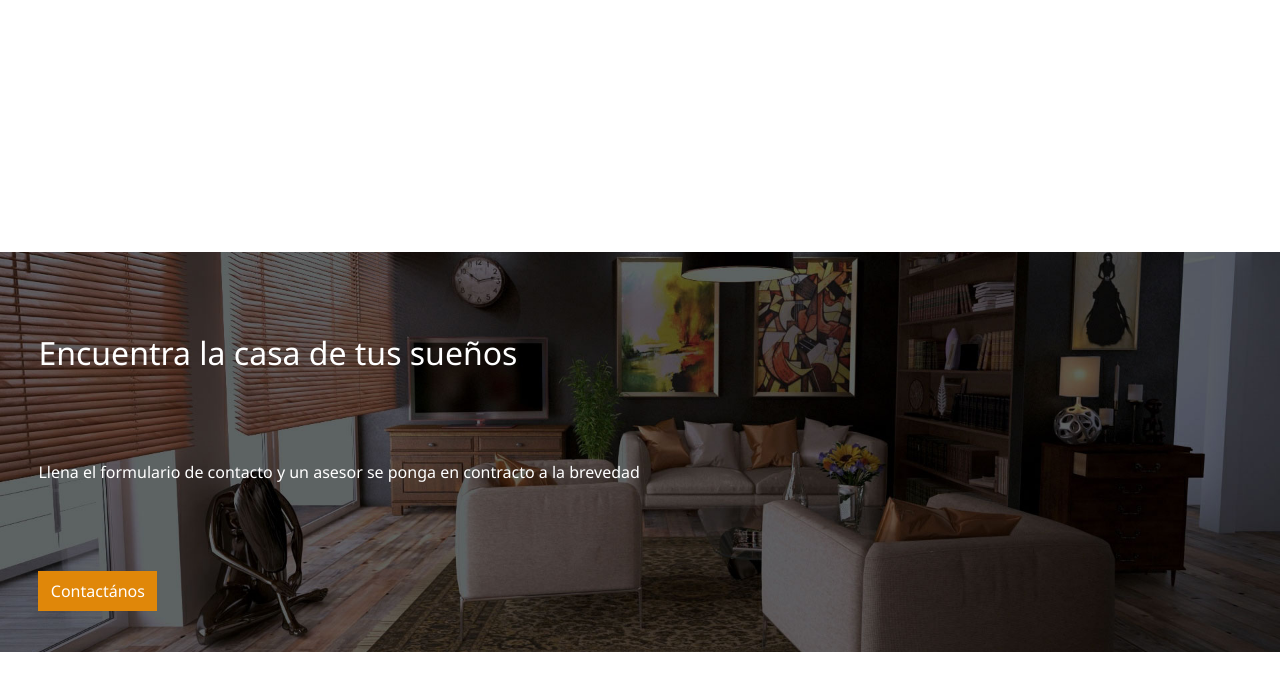
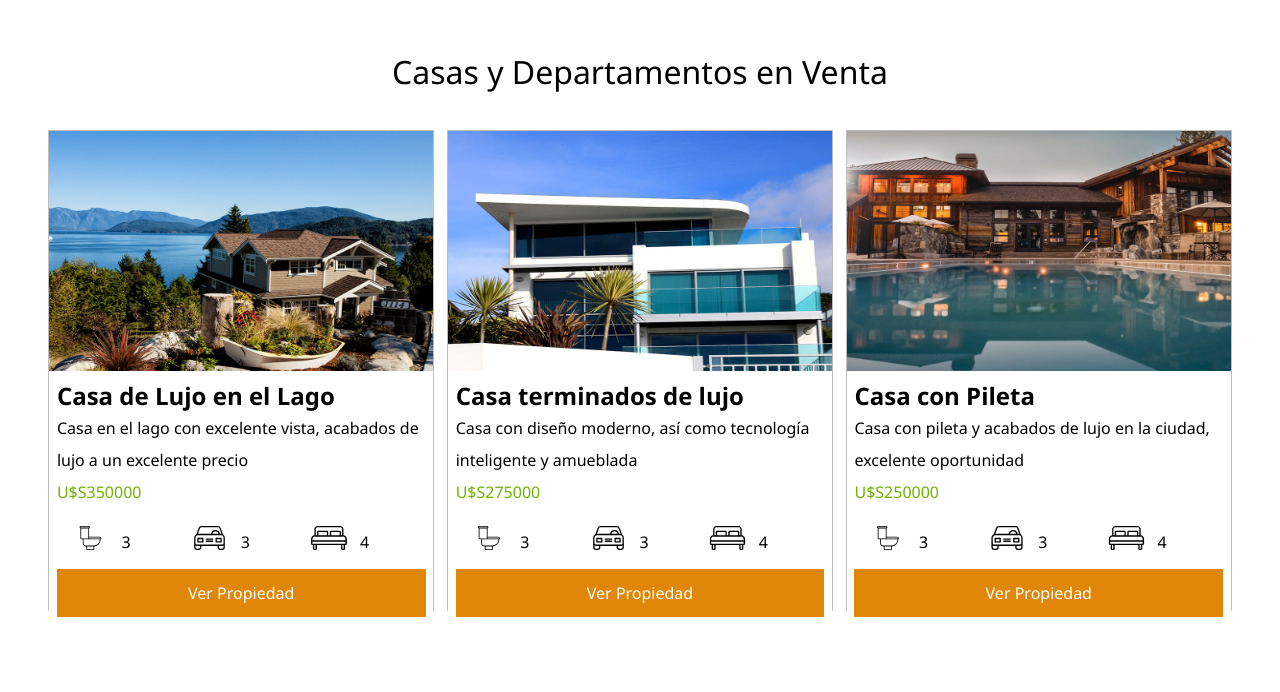
Before and after one commit to GGomez98/TP_LABO3_GASTON_GOMEZ, a plain HTML site: page index.html in a window 1280 px wide. Shown: the part 1588-2280 px from the top of the page. Drawn offline with Linux system fonts and the light colour scheme.

Commit message:
Simulacion del consumo de apis

```diff
--- a/script.js
+++ b/script.js
@@ -0,0 +1,101 @@
+console.log("Cargando la pagina")
+
+document.addEventListener("DOMContentLoaded",onInit);
+
+let viviendas = [
+    {
+        id: 1,
+        titulo: "Casa de Lujo en el Lago",
+        imagen : "./images/anuncio1.jpg",
+        descripcion: "Casa en el lago con excelente vista, acabados de lujo a un excelente precio",
+        precio: 350000,
+        banios:3,
+        garages: 3,
+        habitaciones: 4
+    },
+    {
+        id: 1,
+        titulo: "Casa terminados de lujo",
+        imagen : "./images/anuncio2.jpg",
+        descripcion: "Casa con diseño moderno, así como tecnología inteligente y amueblada",
+        precio: 275000,
+        banios:3,
+        garages: 3,
+        habitaciones: 4
+    },
+    {
+        id: 1,
+        titulo: "Casa con Pileta",
+        imagen : "./images/anuncio3.jpg",
+        descripcion: "Casa con pileta y acabados de lujo en la ciudad, excelente oportunidad",
+        precio: 250000,
+        banios:3,
+        garages: 3,
+        habitaciones: 4
+    }
+]
+
+function onInit(){
+    console.log("Entro al init");
+    cargarPropiedades(viviendas);
+}
+
+function cargarPropiedades(propiedades){
+    propiedades.forEach(element => {
+        let sectionCasas = document.getElementById("anuncios")
+        let casa = document.createElement("div");
+        let foto = document.createElement("img");
+        let nombre = document.createElement("h3");
+        let descripcion = document.createElement("p");
+        let verPropiedad = document.createElement("a");
+        let detalles = document.createElement("div");
+        let precio = document.createElement("p");
+        let cuartos = document.createElement("div");
+        let detBanios = document.createElement("div");
+        let iconBanios = document.createElement("img");
+        let cantBanios = document.createElement("p");
+        let detGarage = document.createElement("div");
+        let iconGarage = document.createElement("img");
+        let cantGarage = document.createElement("p");
+        let detDorm = document.createElement("div");
+        let iconDorm = document.createElement("img");
+        let cantDorm = document.createElement("p");
+        detalles.className = 'casa-detalles'
+        casa.className = 'casa';
+        casa.id = element.id;
+        foto.src = element.imagen;
+        nombre.textContent = element.titulo;
+        descripcion.textContent = element.descripcion;
+        precio.textContent = `U$S${element.precio}`;
+        precio.classList = "precio";
+        cuartos.id = "cuartos";
+        detBanios.classList= "cuartos";
+        iconBanios.src = "./images/icono_wc.svg";
+        cantBanios.textContent = element.banios;
+        cuartos.appendChild(detBanios);
+        detBanios.appendChild(iconBanios);
+        detBanios.appendChild(cantBanios);
+        detGarage.classList= "cuartos";
+        iconGarage.src = "./images/icono_estacionamiento.svg";
+        cantGarage.textContent = element.garages;
+        cuartos.appendChild(detGarage);
+        detGarage.appendChild(iconGarage);
+        detGarage.appendChild(cantGarage);
+        detDorm.classList= "cuartos"
+        iconDorm.src = "./images/icono_dormitorio.svg";
+        cantDorm.textContent = element.habitaciones;
+        cuartos.appendChild(detDorm);
+        detDorm.appendChild(iconDorm);
+        detDorm.appendChild(cantDorm);
+        verPropiedad.textContent = "Ver Propiedad";
+        verPropiedad.href="";
+        casa.appendChild(foto);
+        detalles.appendChild(nombre);
+        detalles.appendChild(descripcion);
+        detalles.appendChild(precio);
+        detalles.appendChild(cuartos);
+        detalles.appendChild(verPropiedad);
+        casa.appendChild(detalles);
+        sectionCasas.appendChild(casa);
+    });
+}
--- a/style.css
+++ b/style.css
@@ -16,7 +16,7 @@ body{
 header{
     background-image: url("images/header.jpg");
     background-position: 30% 35%;
-    height: 70vh;
+    height: 100vh;
     background-repeat: no-repeat;
     color: white;
     display: flex;
@@ -55,7 +55,7 @@ h1{
 }
 
 section{
-    height: 80vh;
+    height: 100vh;
     display: flex;
     flex-wrap: wrap;
     justify-content: center;
@@ -66,6 +66,7 @@ h2{
     font-weight: lighter;
     margin-top: 3%;
     font-size: 200%;
+    height: 10%;
 }
 
 h3{
@@ -77,6 +78,84 @@ h3{
     width: 20%;
     text-align: center;
     line-height: 400%
+}
+
+#anuncios{
+    align-content: flex-start;
+}
+
+.casa{
+    display: flex;
+    flex-wrap: wrap;
+    width: 30%;
+    height: 60%;
+    margin: 0% 0.5% 0% 0.5%;
+    align-self: self-start;
+    border-top: 1px solid rgb(190, 190, 190);
+    border-left: 1px solid  rgb(190, 190, 190);
+    border-right: 1px solid  rgb(190, 190, 190);
+}
+
+.casa-detalles{
+    display: flex;
+    flex-wrap: wrap;
+    justify-content: center;
+    align-content: start;
+    height: 50%;
+    margin: 0% 2% 0% 2%;
+}
+
+.casa img{
+    width: 100%;
+    height: 50%;
+}
+
+.casa a{
+    display: flex;
+    width: 100%;
+    height: 20%;
+    justify-content: center;
+    align-content: center;
+}
+
+.casa p{
+    align-self: start;
+    width: 100%;
+    text-align: left;
+}
+
+.casa .precio{
+    color: #71B100;
+    font-weight: 500;
+}
+
+#cuartos{
+    display: flex;
+    width: 100%;
+    height: 10%;
+    margin: 5% 1% 5% 1%;
+}
+
+.cuartos{
+    width: 33%;
+    display: flex;
+}
+
+.cuartos img{
+    width: 50%;
+    height: 100%;
+}
+
+.cuartos p{
+    width: 10%;
+    text-align: center;
+}
+
+.casa h3{
+    align-self: start;
+    width: 100%;
+    text-align: left;
+    margin-top: 2%;
 }
 
 p{
```
